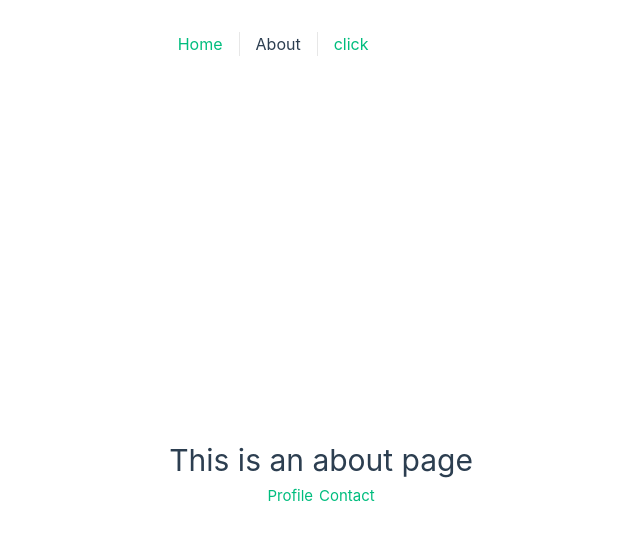
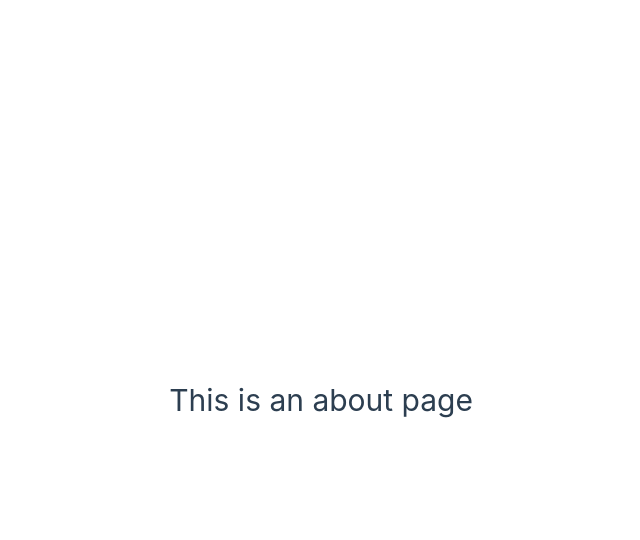
Before and after one commit to prashantguptah/routervue, a Vue app: page /about in a window 1280 px wide. Shown: the top 540 px of the page, without its empty margins (167-807 px from the left). Built offline with nearby package versions, Linux system fonts and the light colour scheme.

Commit message:
initialised store and setup some basics

```diff
--- a/package.json
+++ b/package.json
@@ -10,7 +10,8 @@
   },
   "dependencies": {
     "vue": "^3.5.13",
-    "vue-router": "^4.5.0"
+    "vue-router": "^4.5.0",
+    "vuex": "^4.0.2"
   },
   "devDependencies": {
     "@vitejs/plugin-vue": "^5.2.1",
--- a/src/App.vue
+++ b/src/App.vue
@@ -8,13 +8,13 @@ import { RouterLink, RouterView } from 'vue-router'
     <header>
 
 
-    <div class="wrapper">
+    <!-- <div class="wrapper">
       <nav>
         <RouterLink to="/">Home</RouterLink>
         <RouterLink to="/about">About</RouterLink>
         <RouterLink to="/foo">click</RouterLink>
       </nav>
-    </div>
+    </div> -->
   </header>
 
   <RouterView />
--- a/src/views/AboutView.vue
+++ b/src/views/AboutView.vue
@@ -2,20 +2,20 @@
   <div class="about">
     <h1>This is an about page</h1>
 
-    <nav>
+    <!-- <nav>
        <RouterLink to="/about/profile">Profile</RouterLink>
        <RouterLink to="/about/contact">Contact</RouterLink>
     </nav>
-    <RouterView></RouterView>
+    <RouterView></RouterView> -->
   </div>
 </template>
 
 <style>
 
-.about{
+/* .about{
   display: flex;
   flex-direction: column;
-}
+} */
 @media (min-width: 1024px) {
   .about {
     min-height: 100vh;
```
Also changed, not shown: src/store/index.js (added, +13 -0 lines), 1 other file (tests, documents, lock files or other folders).
